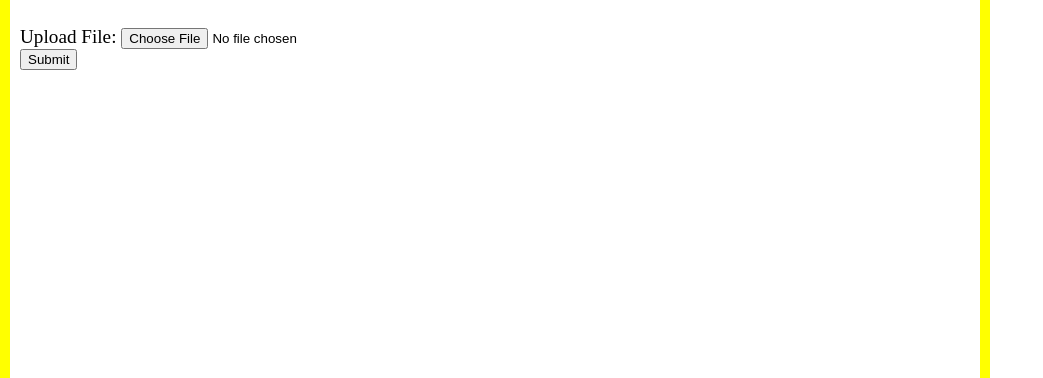
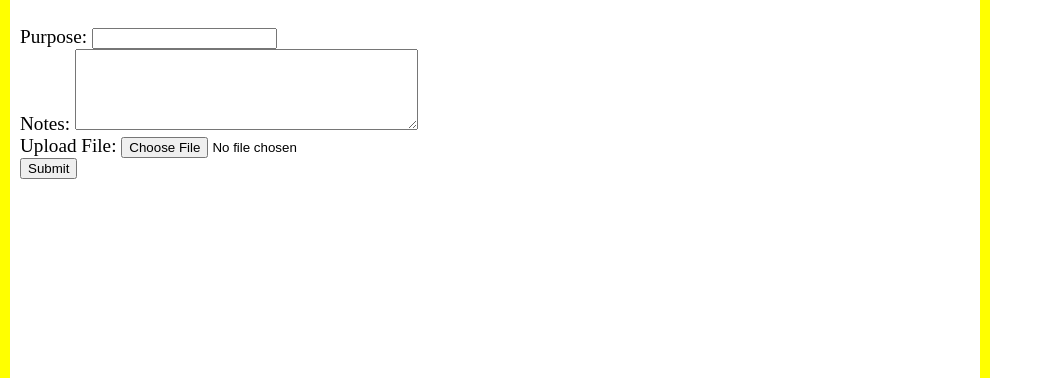
Before and after one commit to stanlee321/pysolper, a Python web app: template permit/templates/document_upload.html in a window 1280 px wide. Shown: the part 119-497 px from the top of the page, without its empty margins (0-1043 px from the left). Run offline with Jinja, Linux system fonts and the light colour scheme; the template is opened without the code that fills it, so the values that code supplies are empty; some libraries are stand-ins or nearby versions.

Commit message:
upload a doc

```diff
--- a/permit/templates/document_upload.html
+++ b/permit/templates/document_upload.html
@@ -9,7 +9,15 @@
 </div>
 
 <form action={{ upload_url }} method="POST" enctype="multipart/form-data">
-Upload File: <input type="file" name="file"><br>
+Purpose:
+<input type="text" name="purpose">
+<br/>
+Notes:
+<textarea name="notes" rows=5 cols=40></textarea>
+<br/>
+Upload File:
+<input type="file" name="file">
+<br/>
 <input type="submit" name="submit" value="Submit">
 </form>
 
--- a/permit/urls.py
+++ b/permit/urls.py
@@ -9,4 +9,5 @@ rules = [
     Rule('/case/details/<int:id>', handler='applicant.CaseDetailsHandler'),
     Rule('/case/submit/<int:id>', handler='applicant.CaseSubmitHandler'),
     Rule('/document/add/<int:id>', handler='document.AddDocumentHandler'),
+    Rule('/document/upload/<int:id>', handler='document.UploadHandler'),
 ]
```
Also changed, not shown: permit/document.py (+7 -5 lines).
